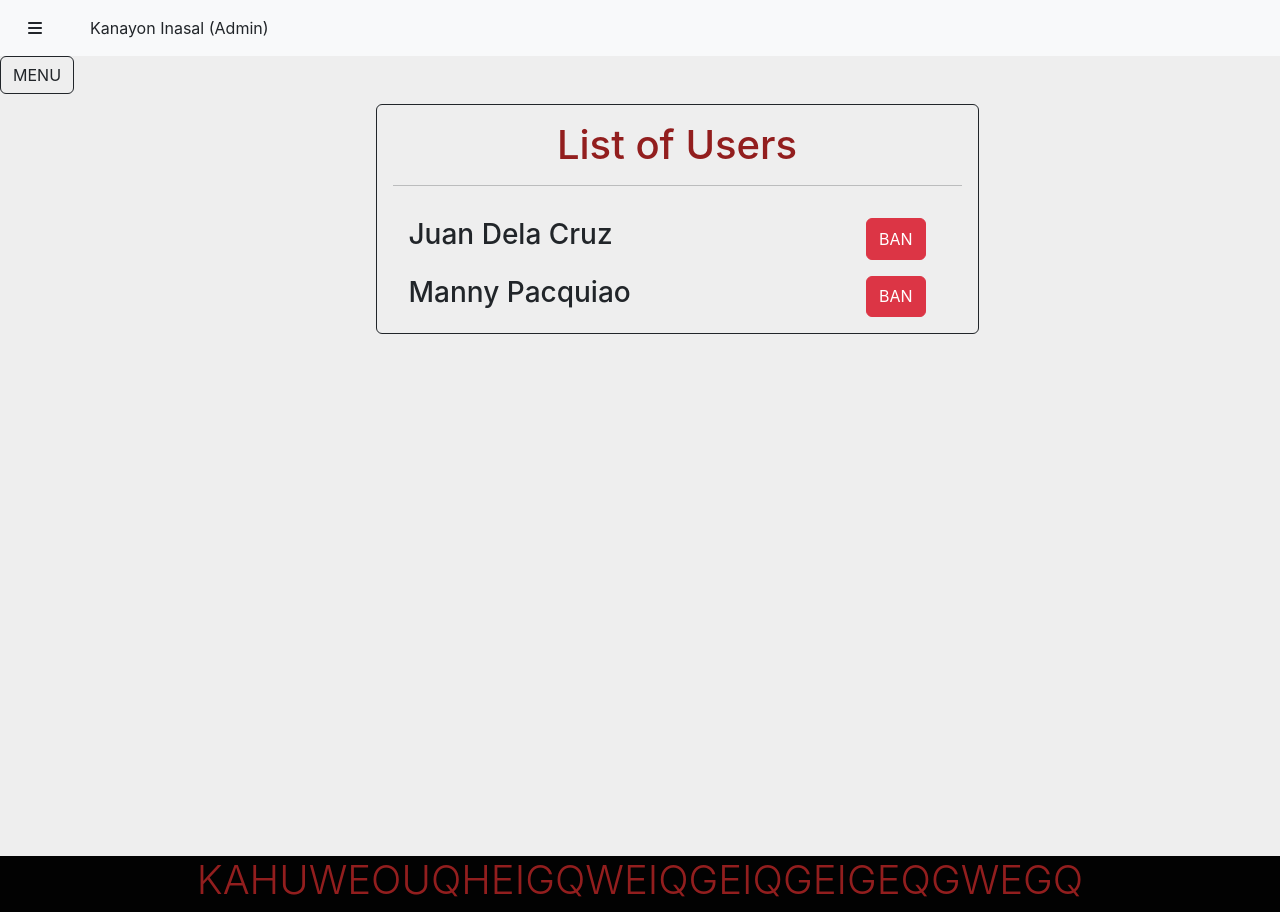
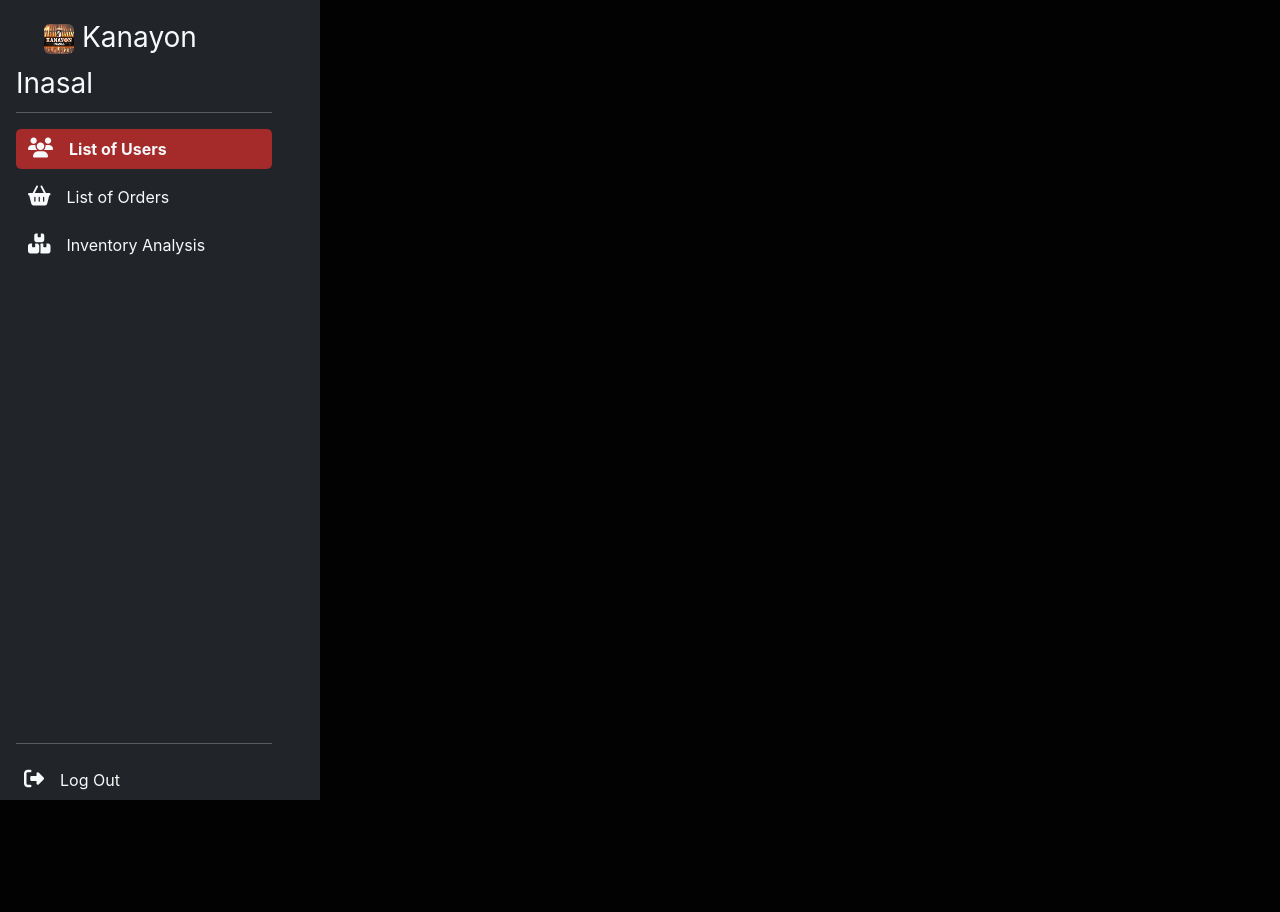
Before and after one commit to kobellanes/Kanayon-FE-RestaurantSystem, a React (Create React App) app in the folder kanayon_arms/: page /admin in a window 1280 px wide. After the commit the page ends 800 px from the top, so only its background shows below. Built offline with nearby package versions, Linux system fonts and the light colour scheme.

Commit message:
Admin Side Bar Added

```diff
--- a/kanayon_arms/src/App.js
+++ b/kanayon_arms/src/App.js
@@ -2,11 +2,11 @@ import './App.css';
 import React, { useState } from 'react';
 import { BrowserRouter, Routes, Route } from "react-router-dom";
 import HomePage from './components/HomePage/HomePage';
-import Admin from './components/Admin/Admin';
 import AboutUs from './components/AboutUs/AboutUs';
 import UserPage from './components/UserPage/UserPage';
 import OrderNow from './components/OrderNow/OrderNow';
 import Login from './components/Login/Login';
+import AdminSideBar from './components/AdminSideBar/AdminSideBar';
 
 function App() {
 
@@ -16,7 +16,7 @@ function App() {
         <Routes>
           <Route path="/" element={<HomePage />} />
           <Route path="about" element={<AboutUs />} />
-          <Route path="admin" element={<Admin />} />
+          <Route path="admin" element={<AdminSideBar />} />
           <Route path="userlist" element={<UserPage />} />
           <Route path="ordernow" element={<OrderNow />} />
           <Route path="login" element={<Login />} />
--- a/kanayon_arms/src/components/Admin/Admin.js
+++ /dev/null
@@ -1,23 +0,0 @@
-import React from 'react';
-import AdminNavbar from '../AdminNavBar/AdminNavbar';
-
-function Admin() {
-    return (
-        <>
-
-            <div className="container-fluid bg-light d-flex py-3">
-                <div className="hamburger ms-3">
-                    <i class="fa-solid fa-bars"></i>
-                </div>
-                <div className="title text-dark ms-5">
-                    Kanayon Inasal (Admin)
-                </div>
-            </div>
-
-            <AdminNavbar></AdminNavbar>
-            <h1 className="display-6">KAHUWEOUQHEIGQWEIQGEIQGEIGEQGWEGQ</h1>
-        </>
-    );
-}
-
-export default Admin;
--- a/kanayon_arms/src/components/AdminNavBar/AdminNavBar.css
+++ /dev/null
@@ -1,33 +0,0 @@
-.mnq {
-    background: #eee;
-}
-
-.sidebar {
-    background: #000;
-    min-width: 250px;
-    min-height: 250px;
-}
-
-.content {
-    min-height: 100vh;
-    width: 100%;
-}
-
-hr.h-color {
-    background: #ffffff;
-    height: 2px;
-}
-
-.sidebar li:hover {
-    background-color: #b8421e;
-    color: white !important;
-    border-radius: 5px;
-}
-
-.sidebar li {
-    margin: 1rem 2rem;
-}
-
-.sidebar li a {
-    color: #fff;
-}
--- a/kanayon_arms/src/components/AdminNavBar/AdminNavbar.js
+++ /dev/null
@@ -1,97 +0,0 @@
-import React, { useState } from 'react';
-import "./AdminNavBar.css"
-import UserPage from '../UserPage/UserPage';
-
-function AdminNavbar() {
-
-    const [isSidebarOpen, setIsSidebarOpen] = useState(false);
-
-    const toggleSidebar = () => {
-        setIsSidebarOpen(!isSidebarOpen);
-    };
-
-    return (
-        <>
-            <body className="mnq">
-                <div className="main-container d-flex">
-                    <div className="menu" onClick={toggleSidebar}>
-                        <button type="button" className="btn btn-outline-dark">MENU</button>
-                    </div>
-
-                    {isSidebarOpen && (
-                        <div className="sidebar">
-                            <div className="header-box">
-                                <a href="/admin" className="text-decoration-none d-block">
-                                    <span className="bg-white text-dark rounded shadow px-2 me-2">Kanayon</span>
-                                    <span className="text-white">Inasal</span>
-                                </a>
-                            </div>
-
-                            <ul className="list-unstyled px-2">
-                                <li className=""><a href="#" className="text-decoration-none d-block"><i className="fa-solid fa-house fs-5 me-3"></i>Dashboard</a></li>
-                                <li className=""><a href="/userlist" className="text-decoration-none d-block"><i className="fa-solid fa-users fs-5 me-3"></i>List of Users</a></li>
-                                <li className=""><a href="#" className="text-decoration-none d-block"><i className="fa-solid fa-basket-shopping fs-5 me-3"></i>List of Orders</a></li>
-                                <li className=""><a href="#" className="text-decoration-none d-block"><i className="fa-solid fa-boxes-stacked fs-5 me-3"></i>Inventory Analysis</a></li>
-                            </ul>
-
-                            <hr className="h-color mx-3" />
-
-                            <ul className="list-unstyled px-2">
-                                <li className=""><a href="/" className="text-decoration-none d-block"><i className="fa-solid fa-right-from-bracket fs-5 me-3"></i>Log Out</a></li>
-                            </ul>
-                        </div>
-                    )}
-                    <div className="content">
-                        <UserPage></UserPage>
-                    </div>
-                </div>
-            </body >
-
-            {/* <div className="container-fluid">
-                <div className="row min-vh-100 m-0 flex-start flex-md-row">
-                    <aside className="col-12 col-md-3 col-xl-2 p-0 m-0 bg-light">
-                        <nav className="navbar navbar-expand-md navbar-light bd-dark flex-md-column flex-row align-items-center py-2 text-start sticky-top "
-                            id="sidebar">
-                            <div className="text-center p-3">
-                                <a href="/admin" className="navbar-brand mx-0 font-weight-bold fs-3 text-nowrap">Kanayon Inasal</a>
-                            </div>
-                            <button className="navbar-toggler" type="button" data-bs-toggle="collapse" data-bs-target="#navbarSupportedContent" aria-controls="navbarSupportedContent" aria-expanded="false" aria-label="Toggle navigation">
-                                <span className="navbar-toggler-icon"></span>
-                            </button>
-                            <div className="collapse navbar-collapse border-top border-lg-0 mt-4 mt-lg-0" id="navbarSupportedContent">
-                                <ul className="navbar-nav flex-column justify-content-center">
-                                    <li className="nav-item">
-                                        <a href="/userlist" className="nav-link active py-3 mt-3">
-                                            <i className="fa-solid fa-users fs-5 me-3"></i>
-                                            <span>List of Users</span>
-                                        </a>
-                                    </li>
-                                    <li className="nav-item">
-                                        <a href="#" className="nav-link active py-3">
-                                            <i className="fa-solid fa-basket-shopping fs-5 me-3"></i>
-                                            <span>List of Orders</span>
-                                        </a>
-                                    </li>
-                                    <li className="nav-item">
-                                        <a href="#" className="nav-link active py-3">
-                                            <i className="fa-solid fa-boxes-stacked fs-5 me-3"></i>
-                                            <span>Inventory Analysis</span>
-                                        </a>
-                                    </li>
-                                    <li className="nav-item">
-                                        <a href="/" className="nav-link active py-3">
-                                            <i className="fa-solid fa-right-from-bracket fs-5 me-3"></i>
-                                            <span>Logout</span>
-                                        </a>
-                                    </li>
-                                </ul>
-                            </div>
-                        </nav>
-                    </aside>
-                </div>
-            </div> */}
-        </>
-    );
-}
-
-export default AdminNavbar;
--- /dev/null
+++ b/kanayon_arms/src/components/AdminSideBar/AdminSideBar.css
@@ -0,0 +1,20 @@
+.dese_side ul li:hover {
+    background-color: brown;
+    border-radius: 5px;
+}
+
+.dese_side ul li:hover a {
+    color: white;
+    font-weight: 700;
+}
+
+.dese_active {
+    background-color: brown;
+    border-radius: 5px;
+    color: white;
+}
+
+.dese_custom-size {
+    width: 30px;
+    height: 30px;
+}
--- /dev/null
+++ b/kanayon_arms/src/components/AdminSideBar/AdminSideBar.js
@@ -0,0 +1,58 @@
+import React, { useState } from 'react';
+import "./AdminSideBar.css"
+
+function AdminSideBar() {
+
+    const [dese_active, setActive] = useState(1);
+
+    return (
+        <>
+            <div className="dese_side w-25 d-flex justify-content-between flex-column bg-dark text-white ps-3 pe-5 vh-100">
+                <div>
+                    <div className="mt-3">
+                        <a href="" className="text-decoration-none text-light px-4">
+                            <img src={require('../../assets/logo.jpg')} className="dese_custom-size rounded circle mx-1 me-2 mb-2 " alt="logo"></img>
+                            <span className="fs-3">Kanayon Inasal</span>
+                        </a>
+                    </div>
+                    <hr className="text-white mt-2" />
+
+                    <ul className="nav nav-pills flex-column mt-3">
+                        <li className={dese_active === 1 ? "dese_active nav-item p-2 fw-bold" : "nav-item p-2"}
+                            onClick={e => setActive(1)}>
+                            <a a href="" className="text-decoration-none text-light p-1">
+                                <i className="fa-solid fa-users fs-5 me-3"></i>
+                                <span>List of Users</span>
+                            </a>
+                        </li>
+                        <li className={dese_active === 2 ? "dese_active nav-item p-2 fw-bold mt-2" : "nav-item p-2 mt-2"}
+                            onClick={e => setActive(2)}>
+                            <a href="" className="text-decoration-none text-light p-1">
+                                <i className="fa-solid fa-basket-shopping fs-5 me-3"></i>
+                                <span>List of Orders</span>
+                            </a>
+                        </li>
+                        <li className={dese_active === 3 ? "dese_active nav-item p-2 fw-bold mt-2" : "nav-item p-2 mt-2"}
+                            onClick={e => setActive(3)}>
+                            <a href="" className="text-decoration-none text-light p-1">
+                                <i className="fa-solid fa-boxes-stacked fs-5 me-3"></i>
+                                <span>Inventory Analysis</span>
+                            </a>
+                        </li>
+                    </ul>
+                </div>
+                <div>
+                    <hr className="text-white mt-2" />
+                    <div className="nav-item p-2">
+                        <a href="/" className="text-decoration-none text-light">
+                            <i className="fa-solid fa-right-from-bracket fs-5 me-3"></i>
+                            <span>Log Out</span>
+                        </a>
+                    </div>
+                </div>
+            </div >
+        </>
+    );
+}
+
+export default AdminSideBar;
```
Also changed, not shown: kanayon_arms/src/components/Admin/Admin.css (deleted).
